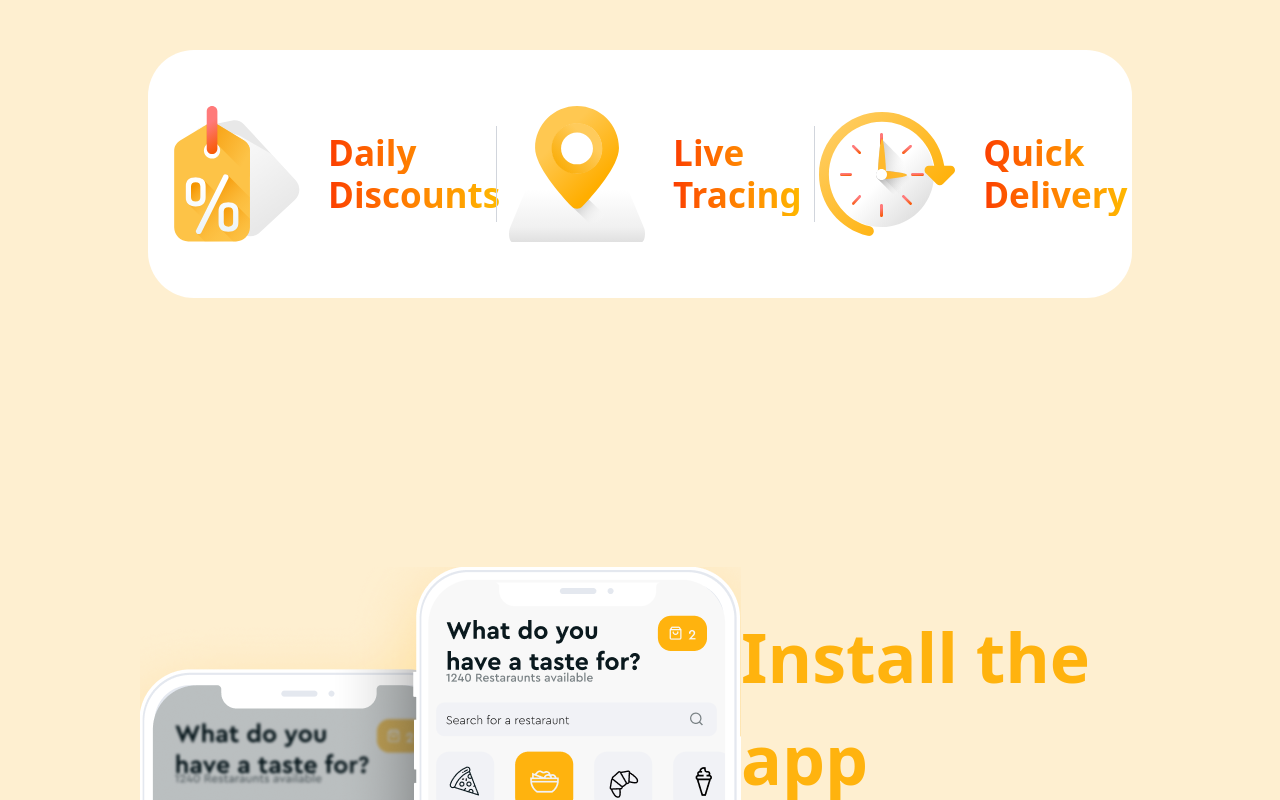
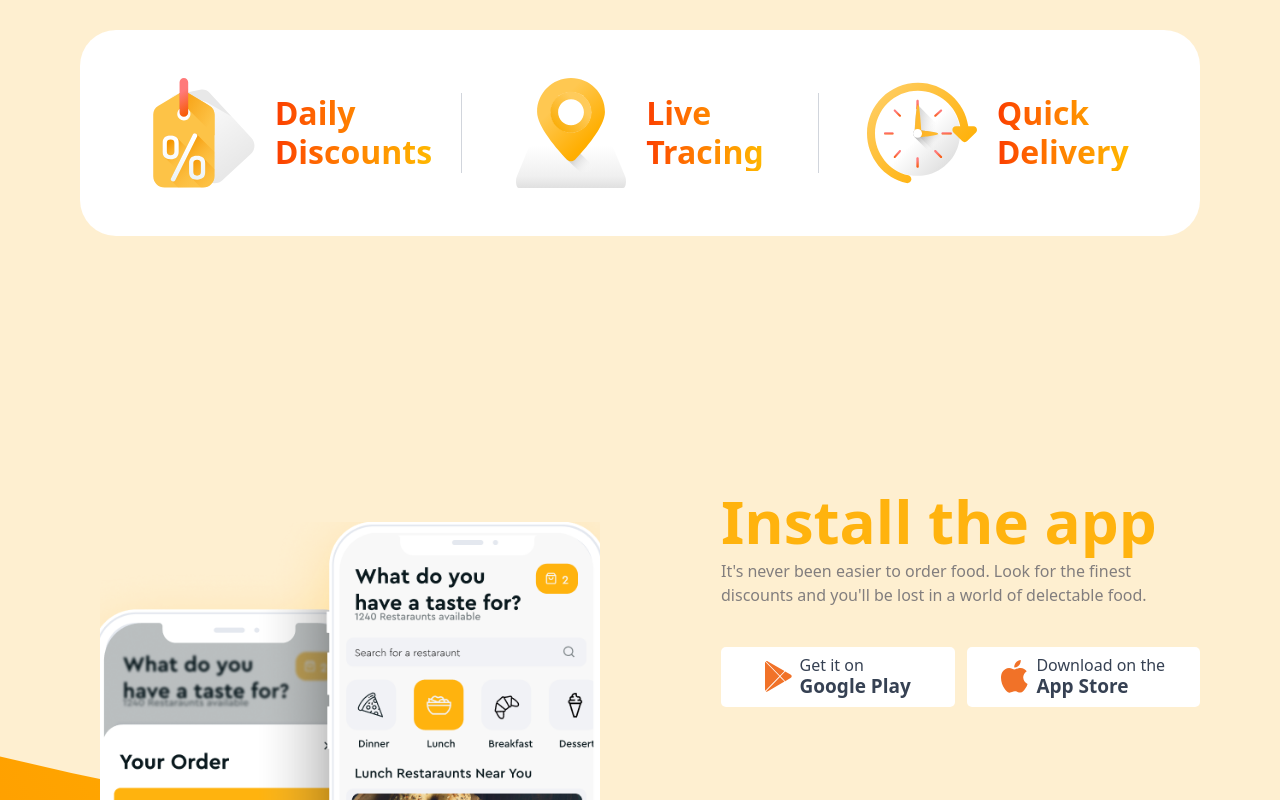
Before and after one commit to Abdelghfarsalah/foodwagon, a Next.js app: page /en/home in a window 1280 px wide. Shown: the part 6360-7160 px from the top of the page. Built offline with nearby package versions, Linux system fonts and the light colour scheme.

Commit message:
make instail app responsive responsive

```diff
--- a/components/pages/home/body/instaillAppSection/index.tsx
+++ b/components/pages/home/body/instaillAppSection/index.tsx
@@ -1,69 +1,171 @@
-import { Separator } from "@base-ui/react"
 
-export default function InstallAppSection(){
-    return <section>
+import { Separator } from "@base-ui/react";
+
+export default function InstallAppSection() {
+  return (
+    <section>
+      {/* Features */}
       <div className="bg-[#FEEFD0]">
-            <div className="container m-auto  px-37 pt-33 pb-51 ">
-                    {/* //cards */}
-                <div className="bg-white flex p-14 px-16 justify-center items-center rounded-[46px]  shadow-[0_14px_15px_0_#FFAE001,0_27px_82px_0_#FFAE0028]">
-                    <div className="flex justify-center items-center w-[317px]   gap-7 mr-16 ">
-                          <img src={"/assets/App/Icon (3).svg"} alt={"AppIcons not found"} width={136} height={136}  className="ml-5"/>
+        <div className="container m-auto px-5 sm:px-8 md:px-12 lg:px-20 2xl:px-37 pt-16 sm:pt-20 lg:pt-28 2xl:pt-33 pb-20 sm:pb-28 lg:pb-36 2xl:pb-51">
+
+          {/* Cards */}
+          <div className="bg-white flex flex-col lg:flex-row p-8 sm:p-10 lg:p-12 2xl:p-14 px-8 sm:px-10 lg:px-14 2xl:px-16 justify-center items-center rounded-[30px] sm:rounded-[36px] 2xl:rounded-[46px] shadow-[0_14px_15px_0_#FFAE001,0_27px_82px_0_#FFAE0028]">
+
+            {/* Daily Discounts */}
+            <div className="flex justify-center items-center w-full lg:w-[317px] gap-5 2xl:gap-7 mr-0 lg:mr-8 2xl:mr-16 py-5 lg:py-0">
+              <img
+                src="/assets/App/Icon (3).svg"
+                alt="Daily Discounts"
+                width={136}
+                height={136}
+                className="w-20 h-20 sm:w-24 sm:h-24 lg:w-[110px] lg:h-[110px] 2xl:w-[136px] 2xl:h-[136px] ml-0 lg:ml-3 2xl:ml-5"
+              />
+
               <div>
-                            <p className="bg-gradient-to-r text-35 from-[#FB3C00] leading-[1.2] to-[#FFB800] bg-clip-text text-transparent font-bold">Daily</p>
-                            <p className="bg-gradient-to-r text-35 from-[#FB3C00] leading-[1.2] to-[#FFB800] bg-clip-text text-transparent font-bold">Discounts</p>
+                <p className="bg-gradient-to-r text-[24px] sm:text-[28px] lg:text-[32px] 2xl:text-35 from-[#FB3C00] leading-[1.2] to-[#FFB800] bg-clip-text text-transparent font-bold">
+                  Daily
+                </p>
+                <p className="bg-gradient-to-r text-[24px] sm:text-[28px] lg:text-[32px] 2xl:text-35 from-[#FB3C00] leading-[1.2] to-[#FFB800] bg-clip-text text-transparent font-bold">
+                  Discounts
+                </p>
               </div>
             </div>
-                    <Separator orientation="vertical" className="h-[96px] w-px bg-gray-300  " />
-                    <div className="flex justify-center  items-center w-[317px]  ml-16 mr-16 gap-7">
-                         <img src={"/assets/App/Icon.svg"} alt={"AppIcons not found"} width={136} height={136} />
+
+            {/* Separator */}
+            <Separator
+              orientation="vertical"
+              className="hidden lg:block h-[80px] 2xl:h-[96px] w-px bg-gray-300"
+            />
+
+            {/* Live Tracing */}
+            <div className="flex justify-center items-center w-full lg:w-[317px] gap-5 2xl:gap-7 ml-0 lg:ml-8 2xl:ml-16 mr-0 lg:mr-8 2xl:mr-16 py-5 lg:py-0">
+              <img
+                src="/assets/App/Icon.svg"
+                alt="Live Tracing"
+                width={136}
+                height={136}
+                className="w-20 h-20 sm:w-24 sm:h-24 lg:w-[110px] lg:h-[110px] 2xl:w-[136px] 2xl:h-[136px]"
+              />
 
               <div>
-                            <p className="bg-gradient-to-r text-35 from-[#FB3C00] leading-[1.2] to-[#FFB800] bg-clip-text text-transparent font-bold">Live</p>
-                            <p className="bg-gradient-to-r text-35 from-[#FB3C00] leading-[1.2] to-[#FFB800] bg-clip-text text-transparent font-bold">Tracing</p>
+                <p className="bg-gradient-to-r text-[24px] sm:text-[28px] lg:text-[32px] 2xl:text-35 from-[#FB3C00] leading-[1.2] to-[#FFB800] bg-clip-text text-transparent font-bold">
+                  Live
+                </p>
+                <p className="bg-gradient-to-r text-[24px] sm:text-[28px] lg:text-[32px] 2xl:text-35 from-[#FB3C00] leading-[1.2] to-[#FFB800] bg-clip-text text-transparent font-bold">
+                  Tracing
+                </p>
               </div>
             </div>
-                    <Separator orientation="vertical" className="h-[96px] w-px bg-gray-300 " />
-                    <div className="flex justify-center items-center w-[317px]   ml-16 gap-7">
-                         <img src={"/assets/App/Icon (1).svg"} alt={"AppIcons not found"} width={136} height={136} />
+
+            {/* Separator */}
+            <Separator
+              orientation="vertical"
+              className="hidden lg:block h-[80px] 2xl:h-[96px] w-px bg-gray-300"
+            />
+
+            {/* Quick Delivery */}
+            <div className="flex justify-center items-center w-full lg:w-[317px] gap-5 2xl:gap-7 ml-0 lg:ml-8 2xl:ml-16 py-5 lg:py-0">
+              <img
+                src="/assets/App/Icon (1).svg"
+                alt="Quick Delivery"
+                width={136}
+                height={136}
+                className="w-20 h-20 sm:w-24 sm:h-24 lg:w-[110px] lg:h-[110px] 2xl:w-[136px] 2xl:h-[136px]"
+              />
+
               <div>
-                            <p className="bg-gradient-to-r text-35 from-[#FB3C00] leading-[1.2]  to-[#FFB800] bg-clip-text text-transparent font-bold">Quick</p>
-                            <p className="bg-gradient-to-r text-35 from-[#FB3C00] leading-[1.2] to-[#FFB800] bg-clip-text text-transparent font-bold">Delivery</p>
+                <p className="bg-gradient-to-r text-[24px] sm:text-[28px] lg:text-[32px] 2xl:text-35 from-[#FB3C00] leading-[1.2] to-[#FFB800] bg-clip-text text-transparent font-bold">
+                  Quick
+                </p>
+                <p className="bg-gradient-to-r text-[24px] sm:text-[28px] lg:text-[32px] 2xl:text-35 from-[#FB3C00] leading-[1.2] to-[#FFB800] bg-clip-text text-transparent font-bold">
+                  Delivery
+                </p>
               </div>
             </div>
           </div>
         </div>
       </div>
+
+      {/* App Download */}
       <div
-            className="bg-cover bg-center bg-no-repeat h-148 w-full "
+        className="bg-cover bg-center bg-no-repeat min-h-[700px] sm:min-h-[750px] lg:h-148 lg:min-h-0 w-full"
         style={{
           backgroundImage: "url('/assets/App/App Download.svg')",
         }}
       >
-           <div className="container m-auto px-30 h-full ">
-             <div className="flex items-end h-full justify-between pt-26">
-                <img src={"/assets/App/Image.png"} alt={"AppIcons not found"} width={136} height={527}  className="ml-5 h-[527px] object-cover w-[602px] "/>
-                <div className="w-[479px] flex flex-col h-full justify-start items-start ">
-                    <p className="text-68 text-primary font-bold">Install the app</p>
-                    <p className="text-18 text-[#827E7E] w-[429px]">It's never been easier to order food. Look for the finest discounts and you'll be lost in a world of delectable food.</p>
-                    <div className="flex  gap-2 w-full mt-10 ">
-                       <div className="bg-white  h-15  w-full rounded-[5px] p-[15px] flex gap-2 justify-cenetr items-center">
-                             <img src={"/assets/App/Google Play logo.svg"} alt={"AppIcons not found"} width={27} height={27}    />
-                             <div className="flex flex-col  justify-start items-start leading-5 ">
-                                <p className="text-gray-700 text-18  leading-tight ">Get it on</p>
-                                <p className="text-gray-700 font-bold text-22 ">Google Play</p>
+        <div className="container m-auto px-5 sm:px-8 md:px-12 lg:px-20 2xl:px-30 h-full">
+          <div className="flex flex-col lg:flex-row items-center lg:items-end h-full justify-between pt-16 sm:pt-20 lg:pt-26">
+
+            {/* Phone Image */}
+            <img
+              src="/assets/App/Image.png"
+              alt="App"
+              width={136}
+              height={527}
+              className="ml-0 lg:ml-5 h-auto w-[280px] sm:w-[350px] md:w-[430px] lg:w-[500px] 2xl:w-[602px] lg:h-[450px] 2xl:h-[527px] object-contain lg:object-cover order-2 lg:order-1"
+            />
+
+            {/* Content */}
+            <div className="w-full sm:w-[90%] md:w-[600px] lg:w-[479px] flex flex-col h-full justify-start items-start order-1 lg:order-2 mb-12 lg:mb-0">
+
+              <p className="text-[42px] sm:text-[50px] lg:text-[60px] 2xl:text-68 text-primary font-bold leading-tight">
+                Install the app
+              </p>
+
+              <p className="text-[15px] sm:text-[16px] lg:text-18 text-[#827E7E] w-full lg:w-[429px] mt-3 lg:mt-0">
+                It's never been easier to order food. Look for the finest
+                discounts and you'll be lost in a world of delectable food.
+              </p>
+
+              {/* Store Buttons */}
+              <div className="flex flex-col sm:flex-row gap-3 w-full mt-8 lg:mt-10">
+
+                {/* Google Play */}
+                <div className="bg-white h-15 w-full rounded-[5px] p-[15px] flex gap-2 justify-center items-center">
+                  <img
+                    src="/assets/App/Google Play logo.svg"
+                    alt="Google Play"
+                    width={27}
+                    height={27}
+                    className="shrink-0"
+                  />
+
+                  <div className="flex flex-col justify-start items-start leading-5">
+                    <p className="text-gray-700 text-[14px] sm:text-[16px] lg:text-18 leading-tight">
+                      Get it on
+                    </p>
+                    <p className="text-gray-700 font-bold text-[17px] sm:text-[19px] lg:text-22 leading-tight">
+                      Google Play
+                    </p>
                   </div>
                 </div>
-                       <div  className="bg-white  h-15  w-full rounded-[5px] p-[15px] flex gap-2 justify-cenetr items-center">
-                            <img src={"/assets/App/Apple logo.svg"} alt={"AppIcons not found"} width={27} height={27}    />
-                             <div className="flex flex-col  justify-start items-start leading-tight ">
-                                <p className="text-gray-700 text-18  leading-tight ">Download on the</p>
-                                <p className="text-gray-700 font-bold text-22 ">App Store</p>
+
+                {/* App Store */}
+                <div className="bg-white h-15 w-full rounded-[5px] p-[15px] flex gap-2 justify-center items-center">
+                  <img
+                    src="/assets/App/Apple logo.svg"
+                    alt="App Store"
+                    width={27}
+                    height={27}
+                    className="shrink-0"
+                  />
+
+                  <div className="flex flex-col justify-start items-start leading-tight">
+                    <p className="text-gray-700 text-[14px] sm:text-[16px] lg:text-18 leading-tight">
+                      Download on the
+                    </p>
+                    <p className="text-gray-700 font-bold text-[17px] sm:text-[19px] lg:text-22">
+                      App Store
+                    </p>
                   </div>
                 </div>
+
               </div>
             </div>
+
           </div>
         </div>
       </div>
     </section>
+  );
 }
```
Lines whose indentation alone changed are shown as unchanged.
